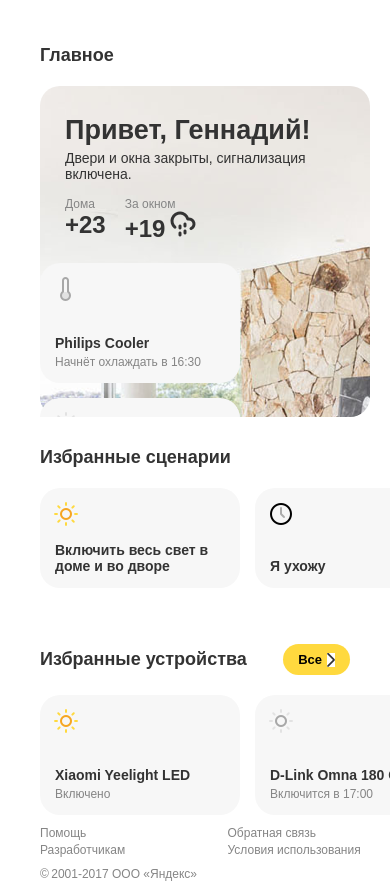
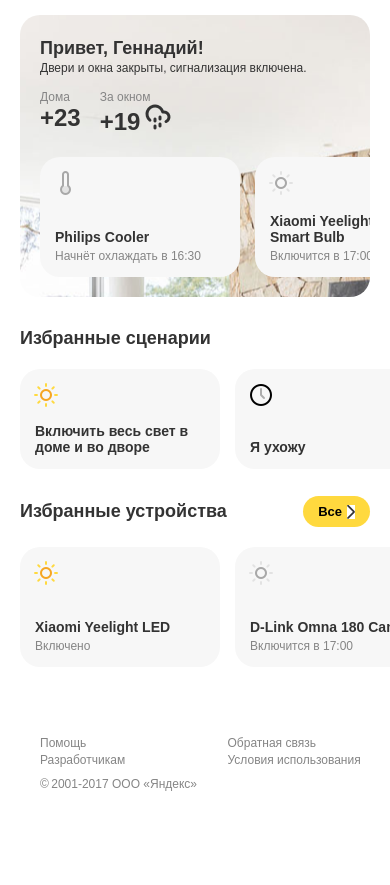
Before and after one commit to dimazollo/entrance-task-2-2, a plain HTML site: page src/html/index.html in a window 390 px wide. Shown: the part 49-934 px from the top of the page. After the commit the page ends 844 px from the top, so only its background shows below. Drawn offline with Linux system fonts and the light colour scheme; a script that the page names is missing; files whose address does not match are found by name.

Commit message:
style main content for small screens

```diff
--- a/src/css/main.css
+++ b/src/css/main.css
@@ -22,7 +22,6 @@
   background-position: 40% 50%;
   background-clip: border-box;
   border-radius: 20px;
-  min-width: 285px;
 }
 
 .schedule-pane {
@@ -36,7 +35,7 @@
 }
 
 .main-section {
-  margin: 15px 0;
+  margin-bottom: 30px;
 }
 
 #main {
@@ -163,7 +162,7 @@
     padding: 1px 0 5px 40px;
     grid-auto-flow: column;
     grid-auto-columns: 200px;
-    grid-auto-rows: 120px;
+    grid-auto-rows: 100px;
     grid-gap: 15px 15px;
   }
 
@@ -183,6 +182,7 @@
     display: flex;
     flex-direction: column;
     align-self: stretch;
+    margin-right: 40px;
   }
 
   .main-widget {
@@ -195,7 +195,7 @@
     height: 331px; /* FIXME */
     width: auto;
     max-width: 630px;
-    min-width: 285px;
+    min-width: 335px;
 
     background-image: url("../assets/bg@1x.png");
     background-image: -webkit-image-set(
@@ -206,6 +206,17 @@
     background-position: 40% 50%;
     background-clip: border-box;
     border-radius: 20px;
+  }
+
+  .schedule-pane {
+    display: grid;
+    padding: 20px 20px 20px 20px;
+    grid-auto-columns: 200px;
+    grid-auto-rows: 120px;
+    grid-gap: 15px 15px;
+    position: relative;
+    overflow: auto;
+    grid-auto-flow: column;
   }
 }
 
@@ -218,3 +229,51 @@
     overflow: auto;
   }
 }
+
+@media screen and (max-width: 576px){
+  #main {
+    margin: 0 20px 31px 20px;
+  }
+
+  #main > .main-section__header {
+    display: none;
+  }
+
+  .main-section {
+    margin-bottom: 21px;
+  }
+
+  .main-section__header {
+    margin-left: 20px;
+    margin-right: 20px;
+  }
+
+  .main-widget {
+    height: 282px;
+  }
+
+  .info-pane {
+    padding-top: 21px;
+    padding-left: 20px;
+  }
+
+  .info-pane__greetings {
+    font-size: 18px;
+  }
+
+  .info-pane__status {
+    font-size: 12px;
+  }
+
+  .scenarios-pane {
+    padding-left: 20px;
+  }
+
+  .devices-pane {
+    padding-left: 20px;
+  }
+
+  .main-content__first-line {
+    margin: 0;
+  }
+}
```
